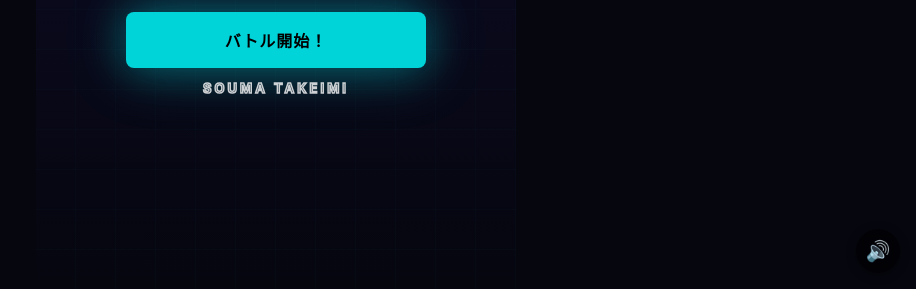
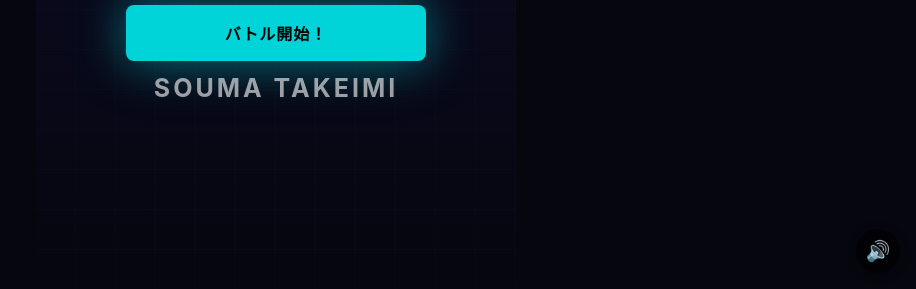
Before and after one commit to take-ma-ru/souma_app, a plain HTML site: page boki2_app.html in a window 1280 px wide. Shown: the part 511-800 px from the top of the page, without its empty margins (364-1280 px from the left). Drawn offline with Linux system fonts and the light colour scheme.

Commit message:
クレジット文字サイズを25pxに拡大・表示修正
Co-Authored-By: Claude Sonnet 4.6 <noreply@anthropic.com>

```diff
--- a/boki2_app.html
+++ b/boki2_app.html
@@ -47,7 +47,7 @@ body{font-family:-apple-system,'Hiragino Sans','Yu Gothic',sans-serif;background
 .title-logo{font-size:28px;font-weight:900;letter-spacing:3px;background:linear-gradient(135deg,var(--p),#fff);-webkit-background-clip:text;-webkit-text-fill-color:transparent;}
 .title-sub{font-size:13px;color:var(--tx2);letter-spacing:4px;margin-top:-6px;}
 .jett-quote{background:var(--card);border-left:3px solid var(--p);padding:12px 16px;border-radius:0 8px 8px 0;font-size:14px;color:var(--p);font-style:italic;line-height:1.6;align-self:stretch;margin:0 4px;text-align:left;}
-.title-credit{font-size:13px;font-weight:700;letter-spacing:3px;color:transparent;-webkit-text-stroke:1.5px rgba(255,255,255,0.8);white-space:nowrap;}
+.title-credit{font-size:25px;font-weight:700;letter-spacing:3px;color:rgba(255,255,255,0.6);white-space:nowrap;}
 
 /* buttons */
 .btn{border:none;padding:16px 32px;font-size:16px;font-weight:700;border-radius:8px;cursor:pointer;letter-spacing:1px;transition:all .18s;width:100%;max-width:300px;}
```
